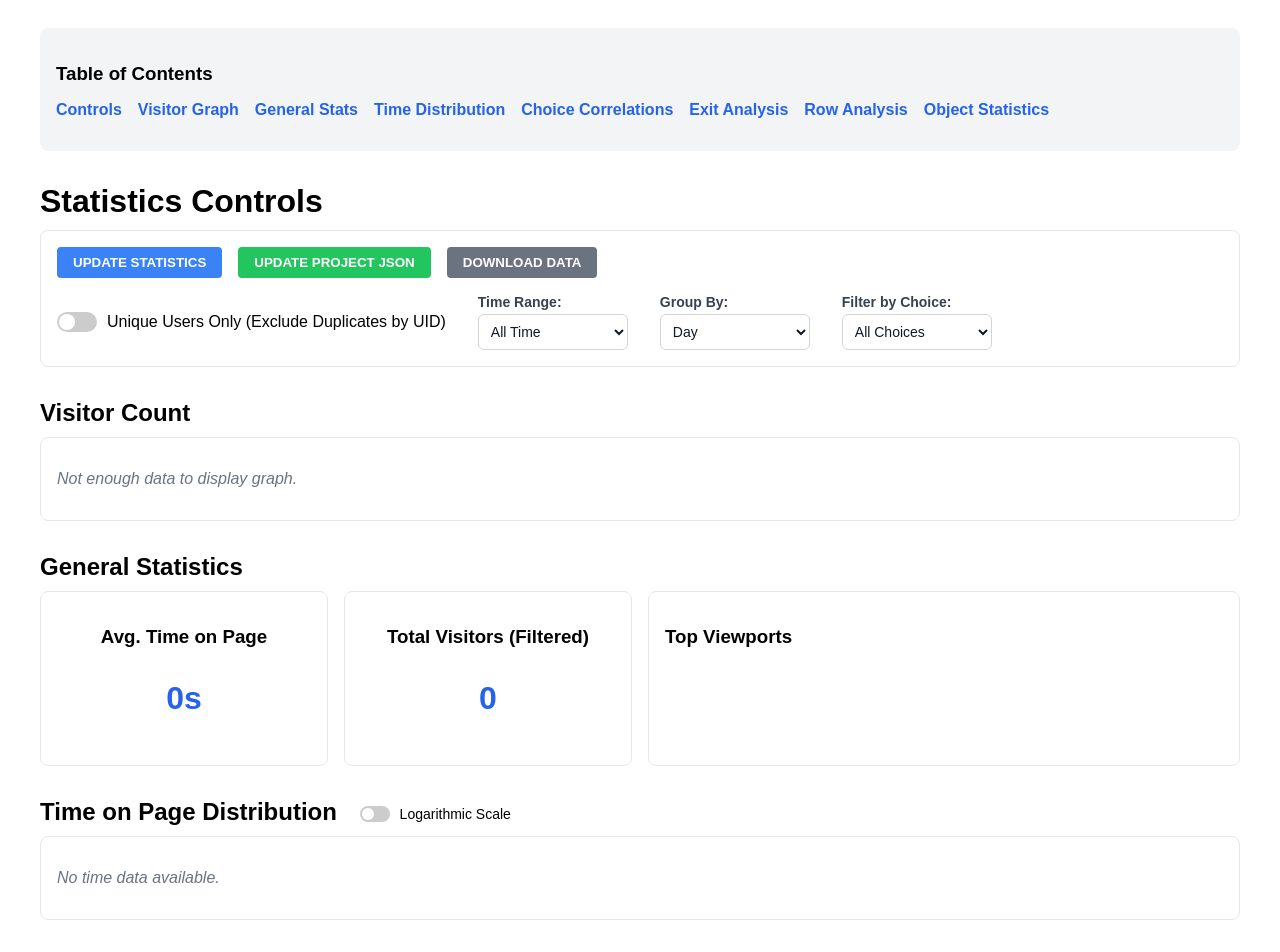
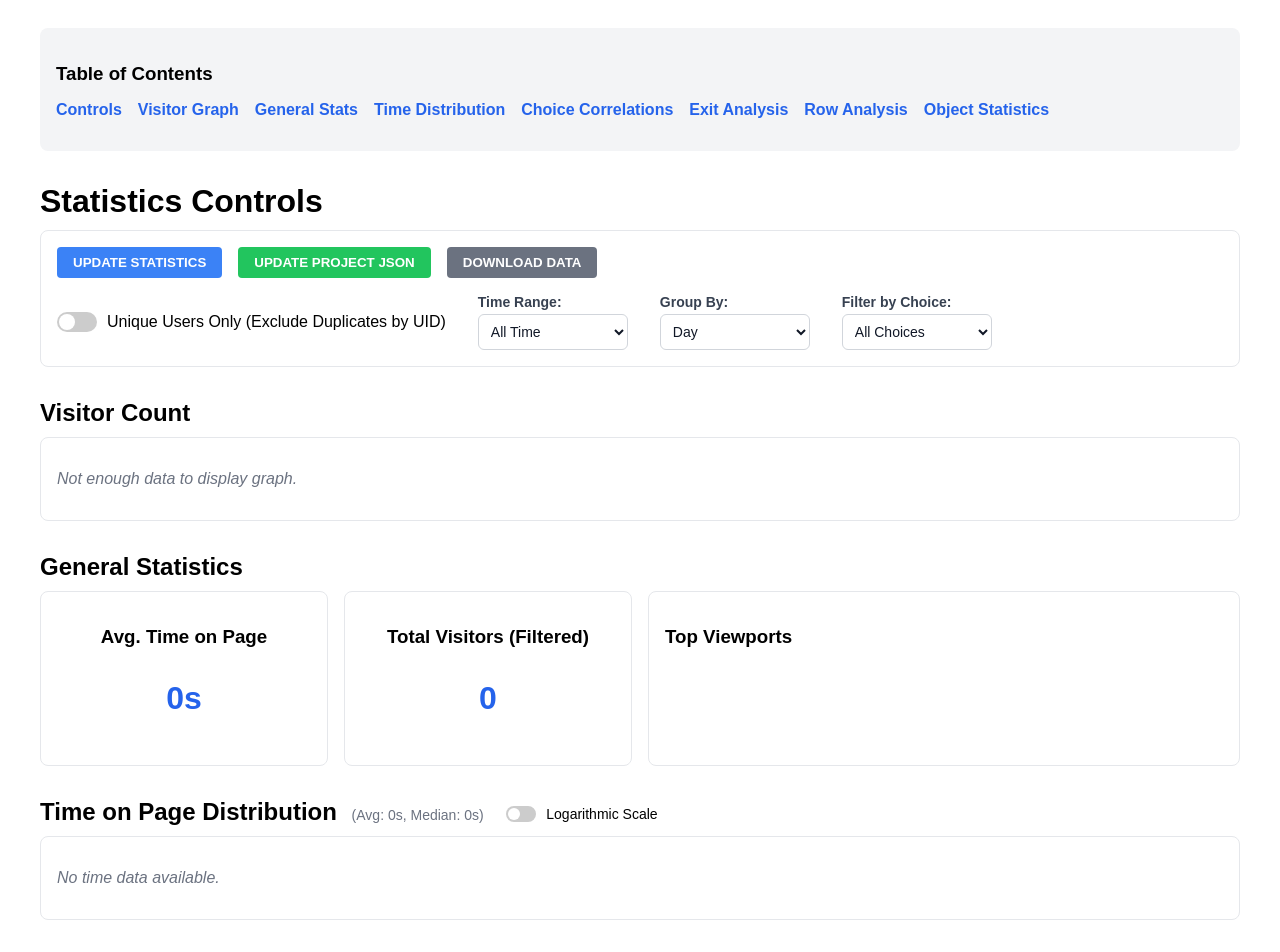
Before and after one commit to DDadeA/Statistics-for-Interactive-CYOA, a SvelteKit app: page /statistics/1 in a window 1280 px wide. Shown: the top 952 px of the page. Built offline with nearby package versions, Linux system fonts and the light colour scheme.

Commit message:
Add average and median time to Time Distribution subtitle

```diff
--- a/src/routes/statistics/[secretKey]/+page.svelte
+++ b/src/routes/statistics/[secretKey]/+page.svelte
@@ -162,6 +162,17 @@
 		};
 
 		if (times.length > 0) {
+			// Calculate Median
+			times.sort((a, b) => a - b);
+			let median = 0;
+			const mid = Math.floor(times.length / 2);
+			if (times.length % 2 === 0) {
+				median = (times[mid - 1] + times[mid]) / 2;
+			} else {
+				median = times[mid];
+			}
+			generalStats.medianTimeOnPage = Math.round(median);
+
 			if (isLogarithmicTime) {
 				// Logarithmic Buckets
 				const buckets = {
@@ -185,7 +196,7 @@
 				}));
 			} else {
 				// Linear Adaptive Buckets (Smart Adaptive)
-				times.sort((a, b) => a - b);
+				// times is already sorted
 				const p95Index = Math.floor(times.length * 0.95);
 				const p95 = times[p95Index] || times[times.length - 1];
 
@@ -761,6 +772,11 @@
 	<!-- Time Distribution -->
 	<h2 id="time-distribution">
 		Time on Page Distribution
+		<span class="text-sm font-normal text-gray ml-2">
+			(Avg: {formatTime(generalStats.avgTimeOnPage || 0)}, Median: {formatTime(
+				generalStats.medianTimeOnPage || 0
+			)})
+		</span>
 		<label class="toggle inline-toggle">
 			<input type="checkbox" bind:checked={isLogarithmicTime} />
 			<span class="slider small"></span>
@@ -1302,4 +1318,7 @@
 		color: #666;
 		white-space: nowrap;
 	}
+	.ml-2 {
+		margin-left: 0.5rem;
+	}
 </style>
```
